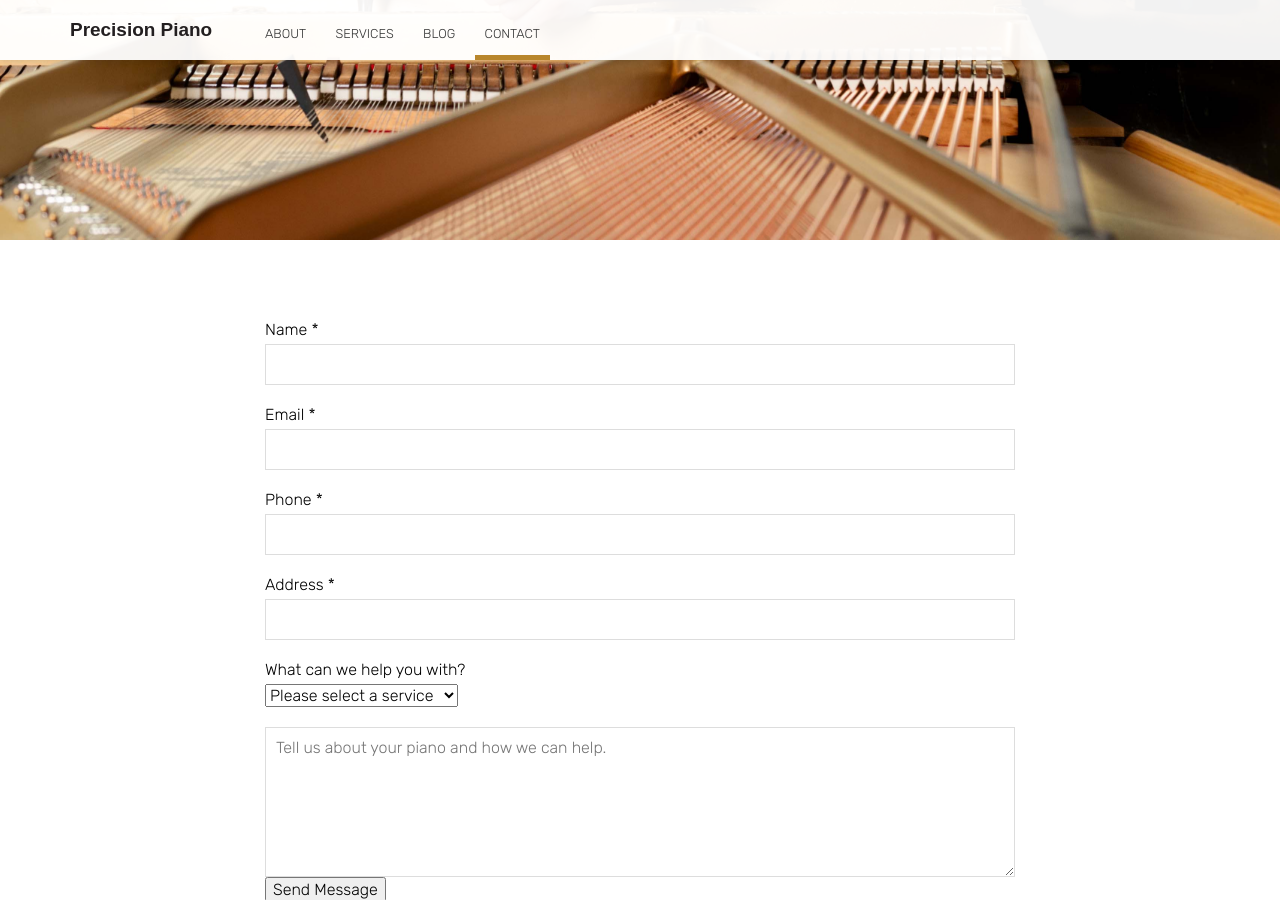
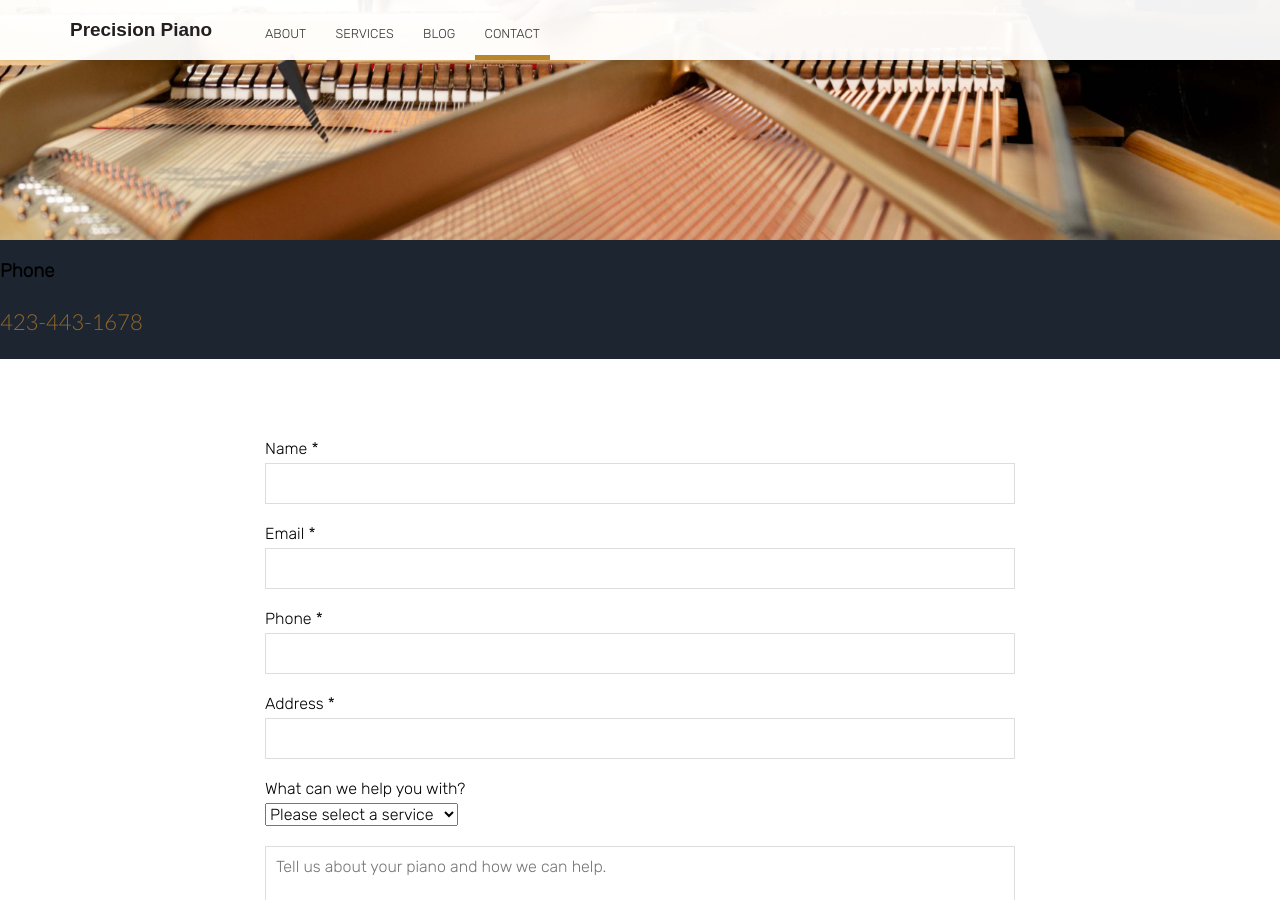
Before and after one commit to precision-piano/precision-piano, a Jekyll site: the page built from contact.html, in a window 1280 px wide and 900 px high, scrolled down 660 px. Built offline with Jekyll 4.4.1, drawn with Linux system fonts in a browser that asks for light colours.

Commit message:
Update contact.html

```diff
--- a/contact.html
+++ b/contact.html
@@ -13,6 +13,13 @@ image: /images/NBSS-2026-057.jpg
 		</div>
 	</div>
 </section>
+
+	<div class="Give us a call to schedule your piano service today">
+			<h3>Phone</h3>
+			<p class="editable"><a href="tel:+14234431678">423-443-1678</a></p>
+
+		</div>
+	</div>
 
 <section class="pad">
 	<div class="text-container contact-box">
@@ -111,12 +118,7 @@ image: /images/NBSS-2026-057.jpg
 
 </form>
 
-		<div class="contact-details">
-			<h3>Phone</h3>
-			<p class="editable"><a href="tel:+14234431678">423-443-1678</a></p>
 
-		</div>
-	</div>
 </section>
 
 <div class="map" id="map"></div>
```
